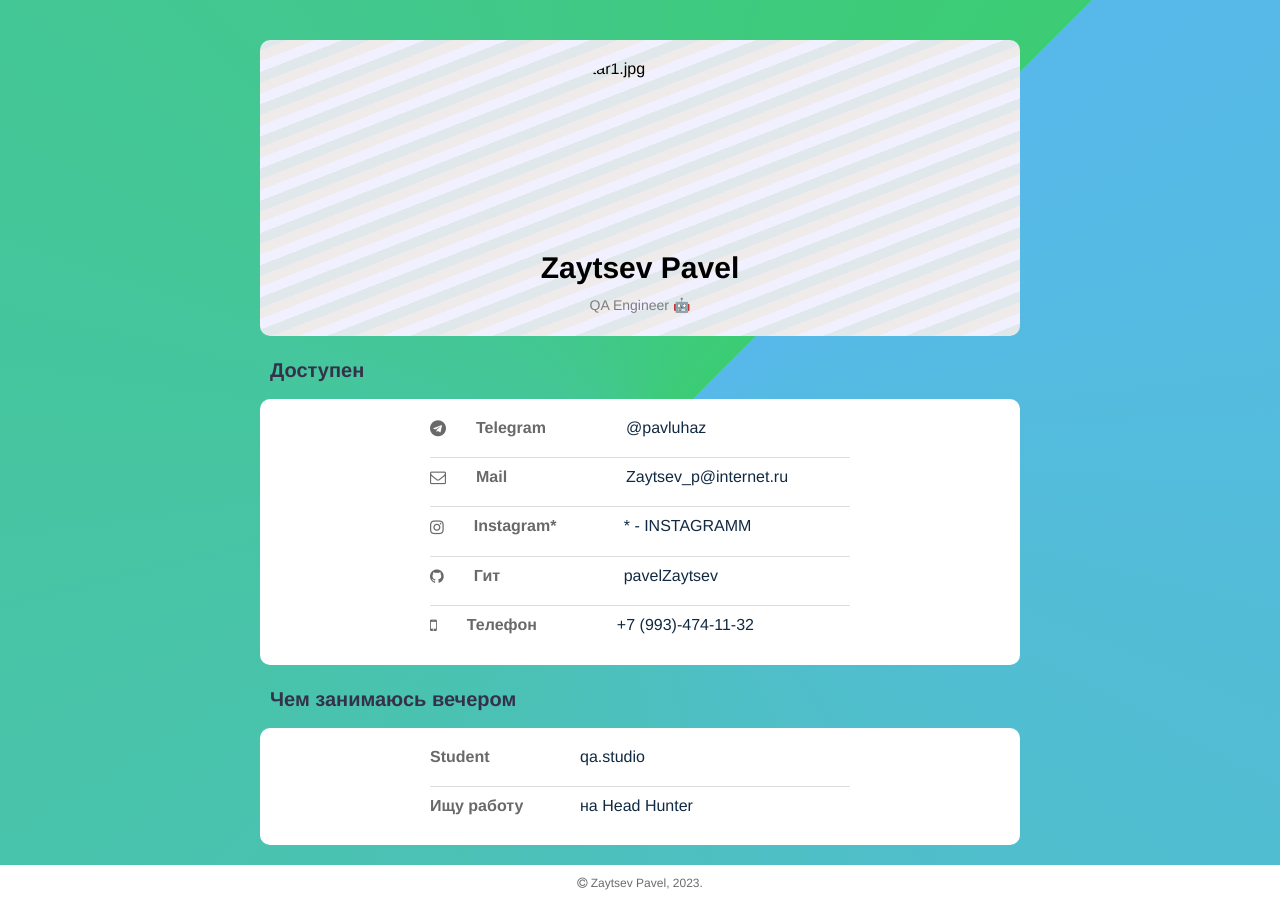
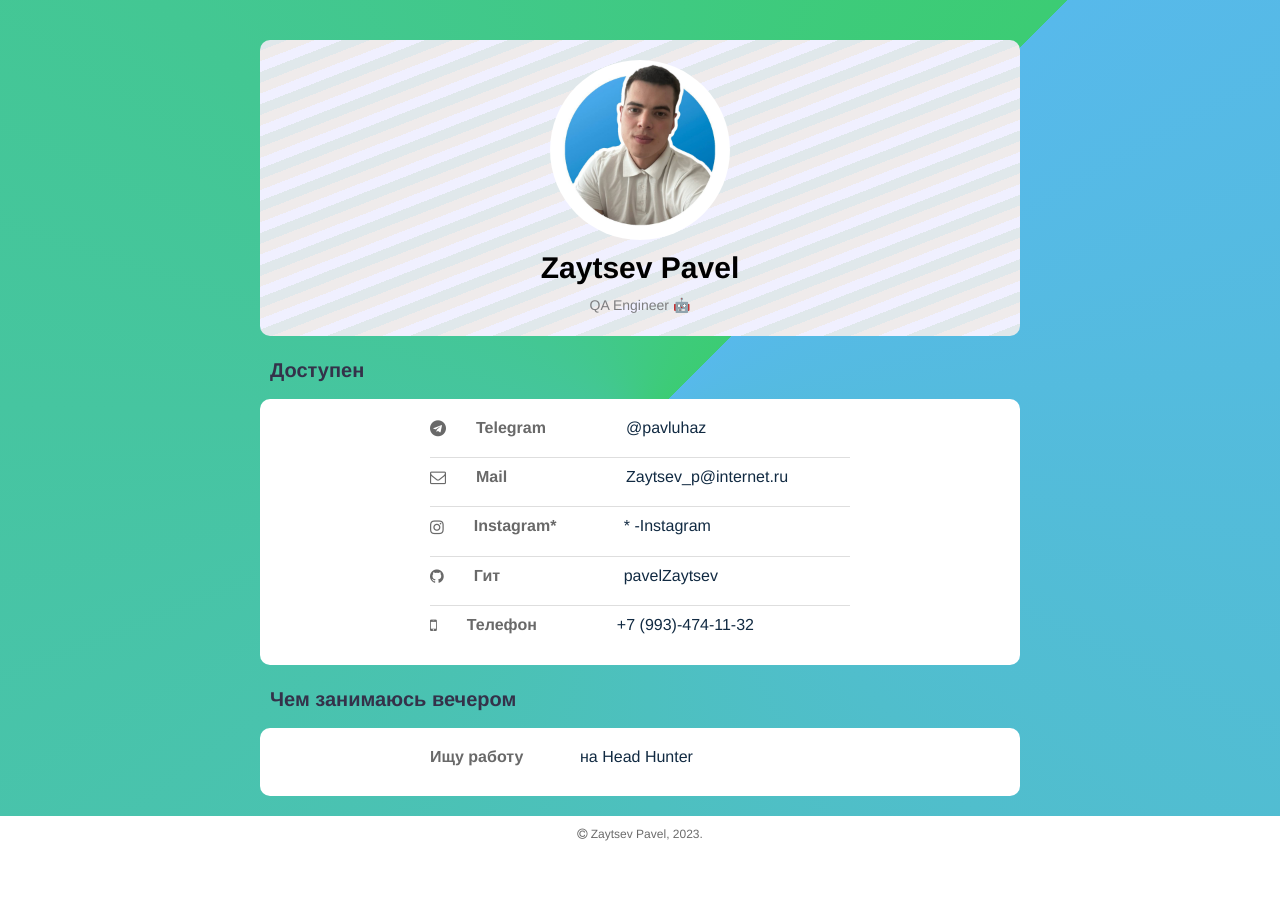
Before and after one commit to pavelZaytsev-QA/pavelZaytsev-QA.github.io, a plain HTML site: page index.html in a window 1280 px wide. After the commit the page ends 854 px from the top, so only its background shows below. Drawn offline with Linux system fonts and the light colour scheme.

Commit message:
Add files via upload

```diff
--- a/index.html
+++ b/index.html
@@ -9,7 +9,7 @@
 
     <meta itemprop="name" content="Zaytsev Pavel | Портфолио"/>
     <meta itemprop="description" content="Резюме. Zaytsev Pavel - QA Engineer"/>
-    <meta itemprop="image" content="avatar1.jpg"/>
+    <meta itemprop="image" content="avatar.jpg"/>
 
     <link href="./normalize.css" rel="stylesheet" />
     <link href="./ios.css" rel="stylesheet" />
@@ -41,7 +41,7 @@
   </head>
   <body class="main__page">
     <header class="header">
-      <img src="./avatar1.jpg" alt="avatar1.jpg" class="header__avatar" />
+      <img src="./avatar.jpg" alt="avatar.jpg" class="header__avatar" />
       <div class="header__textContainer">
         <h1 class="header__title">Zaytsev Pavel</h1>
         <h3 class="header__subtitle"> QA Engineer &#129302</h3>
@@ -66,7 +66,7 @@
             <i class="fa fa-instagram" aria-hidden="true"></i>
             <p class="links__title">Instagram*</p>
             <a class="linsk__link" target="_blank" href="https://www.instagram.com/"
-              title="Профиль в Инсте">* - INSTAGRAMM</a>
+              title="Профиль в Инсте">* -Instagram</a>
           </li>
           <li class="links__link">
             <i class="fa fa-github" aria-hidden="true"></i>
@@ -86,10 +86,6 @@
         <h2 class="links__header">Чем занимаюсь вечером</h2>
         <ul class="links__container">
           <li class="links__link">
-            <p class="links__title">Student</p>
-            <a class="linsk__link" target="_blank" href="https://qa.studio/" title="Профиль студента">qa.studio</a>
-          </li>
-          <li class="links__link">
             <p class="links__title">Ищу работу</p>
             <a class="linsk__link" target="_blank" href="https://hh.ru/?customDomain=1" title="Моё резюме">на Head Hunter</a>
           </li>
```
